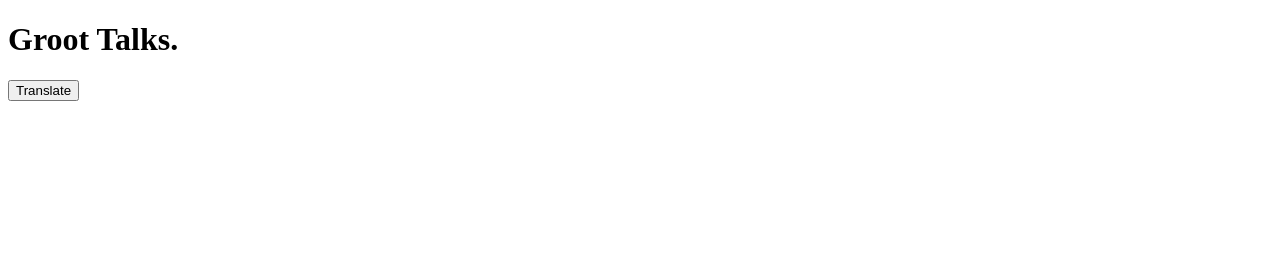
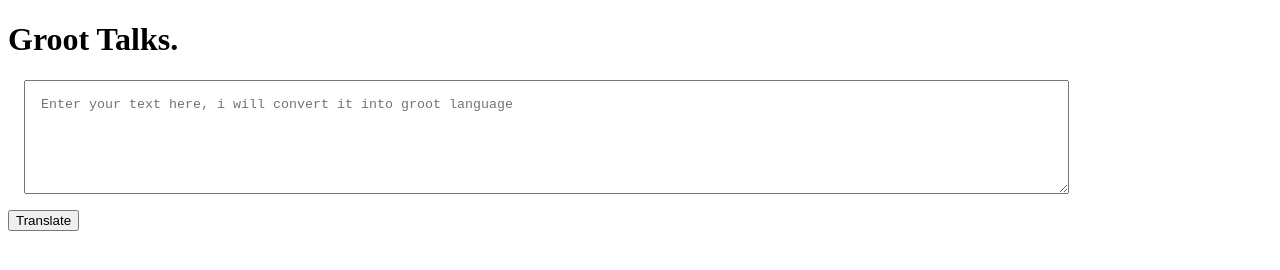
Before and after one commit to Mathan-T/Mandalorian-Translator, a plain HTML site: page index.html in a window 1280 px wide. Drawn offline with Linux system fonts and the light colour scheme.

Commit message:
Added text area and styles in it

```diff
--- a/index.html
+++ b/index.html
@@ -5,9 +5,20 @@
     <meta name="viewport" content="width=device-width, initial-scale=1.0">
     <title>Groot Translation</title>
     <link rel="shortcut icon" href="/images/groot.png" type="image/png"/>
+    <style>
+        textarea {
+            width: 80%;
+            height: 10vh;
+            display: block;
+            padding: 1rem;
+            margin: 1rem;
+        }
+    </style>
 </head>
 <body>
     <h1>Groot Talks.</h1>
+    <textarea id="txt-input"
+    placeholder="Enter your text here, i will convert it into groot language"></textarea>
     <button id="btn-translate">Translate</button>
     <script src="app.js" type="text/javascript"></script>
 </body>
```
